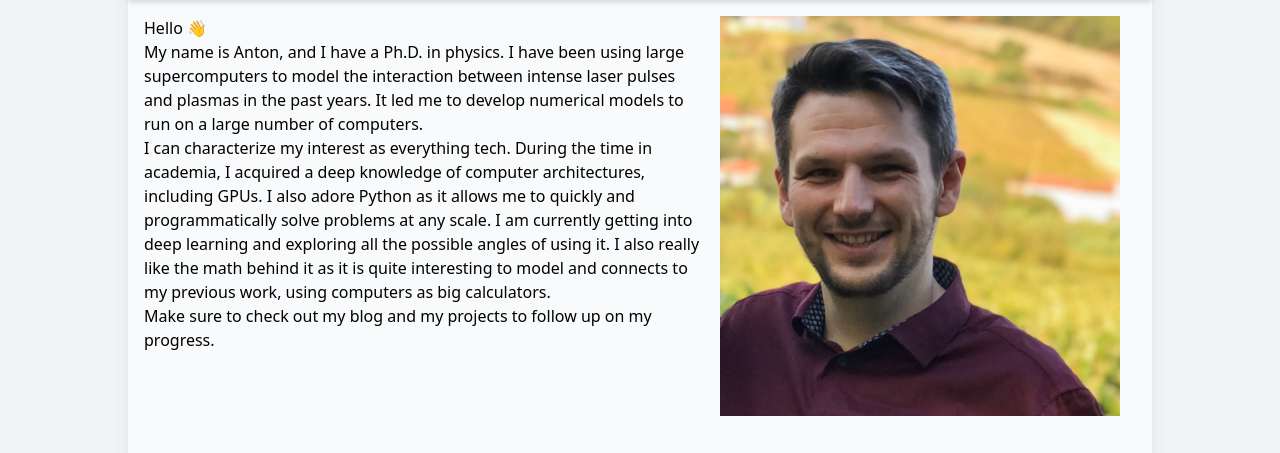
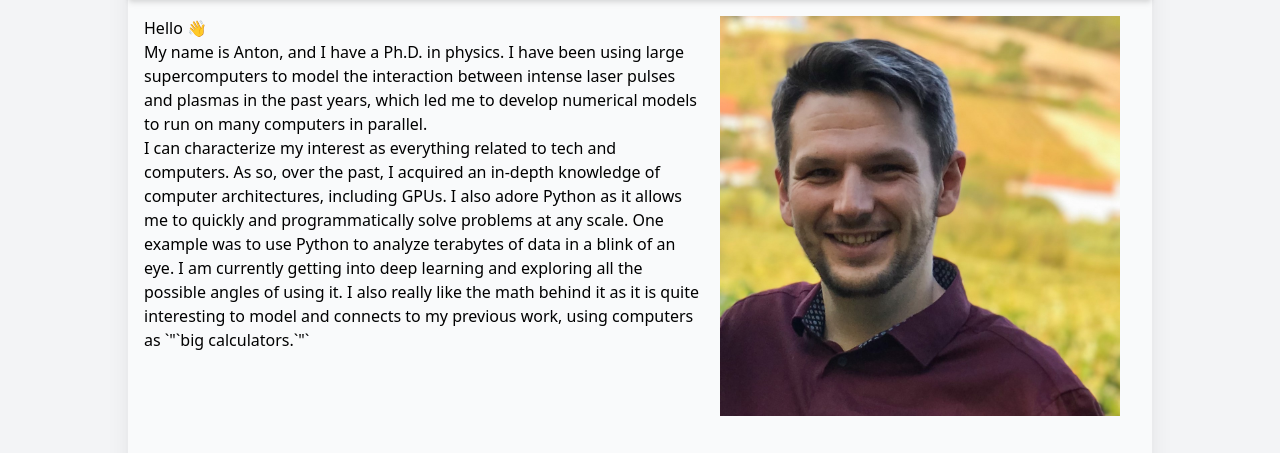
Before and after one commit to ahelm/old-webpage, a Gatsby site: page / in a window 1280 px wide. Shown: the part 64-517 px from the top of the page. Built offline with nearby package versions, Linux system fonts and the light colour scheme; Gatsby itself is replaced by a stand-in of ours; what @tailwindcss/typography would draw is missing.

Commit message:
remove undone links

```diff
--- a/src/components/blogTemplate.tsx
+++ b/src/components/blogTemplate.tsx
@@ -30,9 +30,7 @@ export default function Template({ data }: BlogProps) {
             <h1>{frontmatter.title}</h1>
             <h4>{frontmatter.date}</h4>
           </div>
-          <div
-            dangerouslySetInnerHTML={{ __html: html }}
-          />
+          <div>{html}</div>
         </div>
       </div>
     </Layout>
--- a/src/components/header.tsx
+++ b/src/components/header.tsx
@@ -4,9 +4,9 @@ import PageLogo from './logo';
 
 const HeaderLinks = [
   { id: 1, to: '/', text: 'About' },
-  { id: 2, to: '/blog', text: 'Blog' },
-  { id: 3, to: '/projects', text: 'Projects' },
-  { id: 4, to: '/cv', text: 'Resume' },
+  // { id: 2, to: '/blog', text: 'Blog' },
+  // { id: 3, to: '/projects', text: 'Projects' },
+  // { id: 4, to: '/cv', text: 'Resume' },
 ];
 
 const DropdownLink = (link: { to: string, text: string }) => (
--- a/src/pages/index.tsx
+++ b/src/pages/index.tsx
@@ -1,4 +1,4 @@
-import { graphql, Link, useStaticQuery } from 'gatsby';
+import { graphql, useStaticQuery } from 'gatsby';
 import Img from 'gatsby-image';
 import React from 'react';
 import Layout from '../components/layout';
@@ -32,24 +32,26 @@ const IndexPage = () => {
             </h1>
             <p>
 
-              My name is Anton, and I have a Ph.D. in physics. I have been using
-              large supercomputers to model the interaction between intense laser
-              pulses and plasmas in the past years. It led me to develop numerical
-              models to run on a large number of computers.
+              My name is Anton, and I have a Ph.D. in physics. I have been
+              using large supercomputers to model the interaction between
+              intense laser pulses and plasmas in the past years, which led me
+              to develop numerical models to run on many computers in parallel.
 
             </p>
             <p>
 
-              I can characterize my interest as everything tech. During the time in
-              academia, I acquired a deep knowledge of computer architectures,
-              including GPUs. I also adore Python as it allows me to quickly and
-              programmatically solve problems at any scale. I am currently getting
-              into deep learning and exploring all the possible angles of using it. I
-              also really like the math behind it as it is quite interesting to model
-              and connects to my previous work, using computers as big calculators.
+              I can characterize my interest as everything related to tech and
+              computers. As so, over the past, I acquired an in-depth knowledge
+              of computer architectures, including GPUs. I also adore Python as
+              it allows me to quickly and programmatically solve problems at any
+              scale. One example was to use Python to analyze terabytes of data
+              in a blink of an eye. I am currently getting into deep learning and
+              exploring all the possible angles of using it. I also really like
+              the math behind it as it is quite interesting to model and connects
+              to my previous work, using computers as `&quot;`big calculators.`&quot;`
 
             </p>
-            <p>
+            {/* <p>
 
               Make sure to check out my
               {' '}
@@ -61,7 +63,7 @@ const IndexPage = () => {
               {' '}
               to follow up on my progress.
 
-            </p>
+            </p> */}
           </div>
         </div>
         {/*
```
